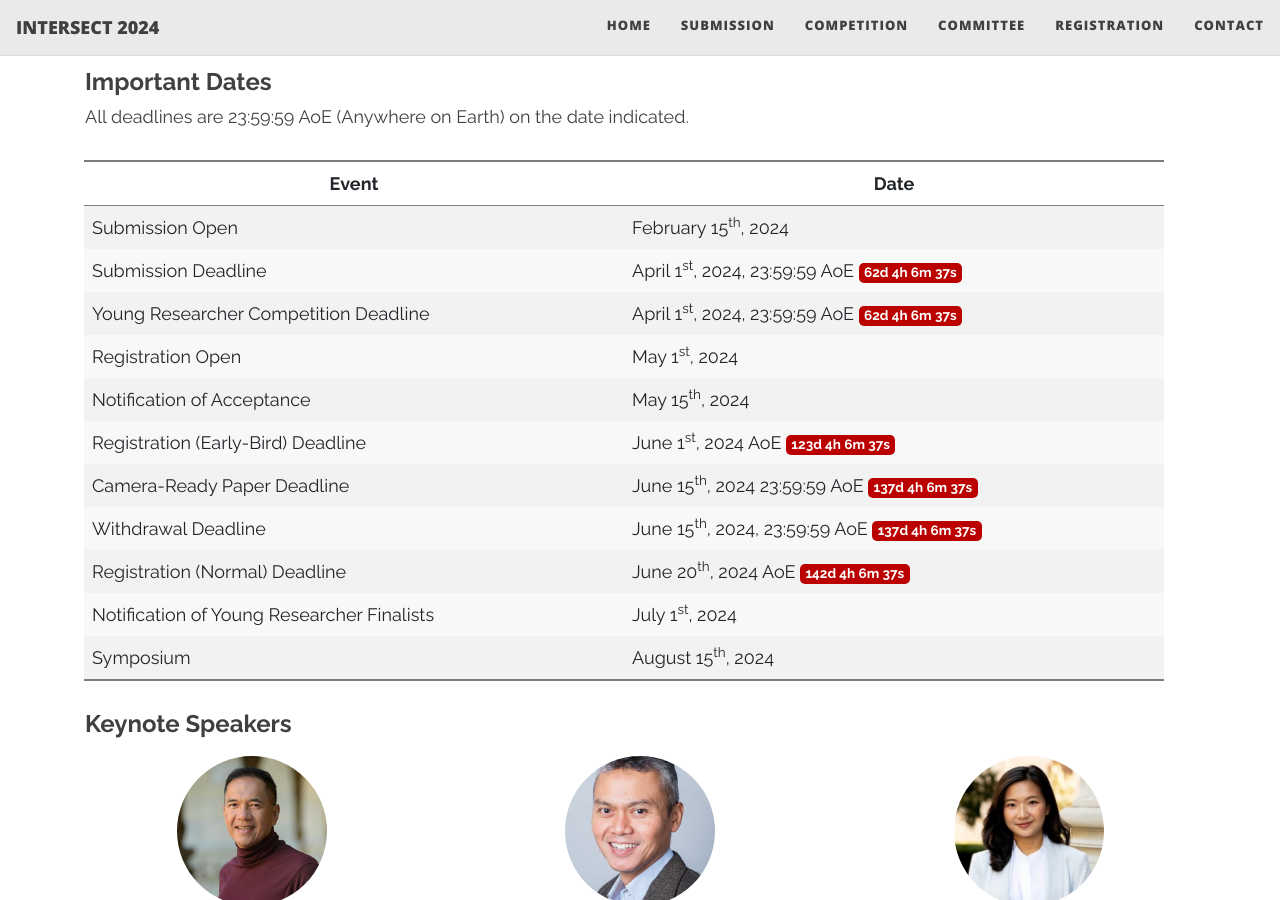
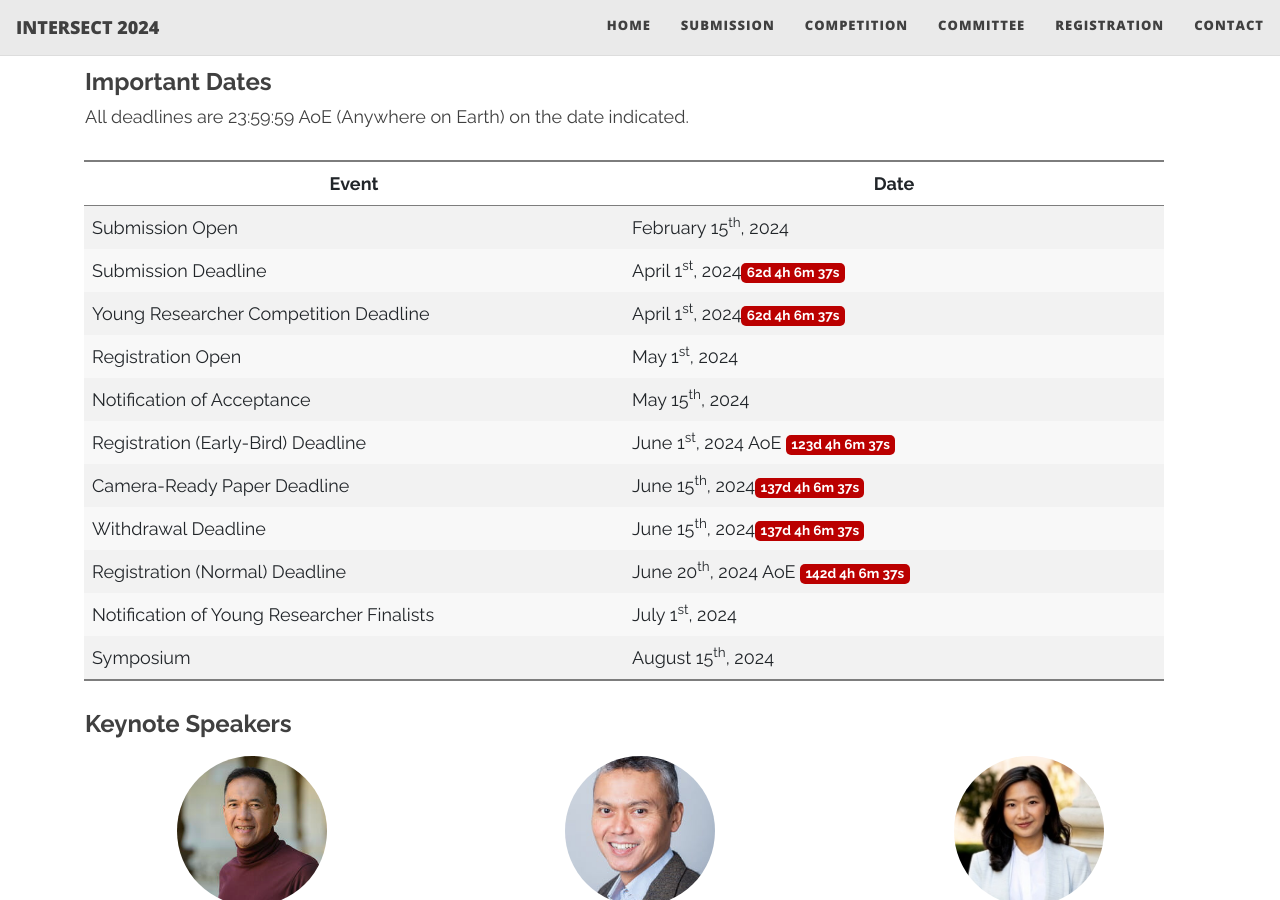
Before and after one commit to intersectID/intersectID.github.io, a Jekyll site: the page built from index.html, in a window 1280 px wide and 900 px high, scrolled down 1876 px. Built offline with Jekyll 4.4.1, drawn with Linux system fonts in a browser that asks for light colours; nearby versions of some CDN libraries; the list of posts is cut into pages by our own code.

Commit message:
removed time on deadlines

```diff
--- a/index.html
+++ b/index.html
@@ -76,11 +76,11 @@ All deadlines are 23:59:59 AoE (Anywhere on Earth) on the date indicated.</p>
             </tr>
             <tr>
                 <td>Submission Deadline</td>
-                <td>April 1<sup>st</sup>, 2024, 23:59:59 AoE <span class="badge" id="countdown1"></span></td>
+                <td>April 1<sup>st</sup>, 2024<span class="badge" id="countdown1"></span></td>
             </tr>
             <tr>
                 <td>Young Researcher Competition Deadline</td>
-                <td>April 1<sup>st</sup>, 2024, 23:59:59 AoE <span class="badge" id="countdown2"></span></td>
+                <td>April 1<sup>st</sup>, 2024<span class="badge" id="countdown2"></span></td>
             </tr>
             <tr>
                 <td>Registration Open</td>
@@ -97,11 +97,11 @@ All deadlines are 23:59:59 AoE (Anywhere on Earth) on the date indicated.</p>
 
             <tr>
                 <td>Camera-Ready Paper Deadline</td>
-                <td>June 15<sup>th</sup>, 2024 23:59:59 AoE <span class="badge" id="countdown3"></span></td>
+                <td>June 15<sup>th</sup>, 2024<span class="badge" id="countdown3"></span></td>
             </tr>
             <tr>
                 <td>Withdrawal Deadline</td>
-                <td>June 15<sup>th</sup>, 2024, 23:59:59 AoE <span class="badge" id="countdown4"></span></td>
+                <td>June 15<sup>th</sup>, 2024<span class="badge" id="countdown4"></span></td>
             </tr>
             <tr>
                 <td>Registration (Normal) Deadline</td>
```
